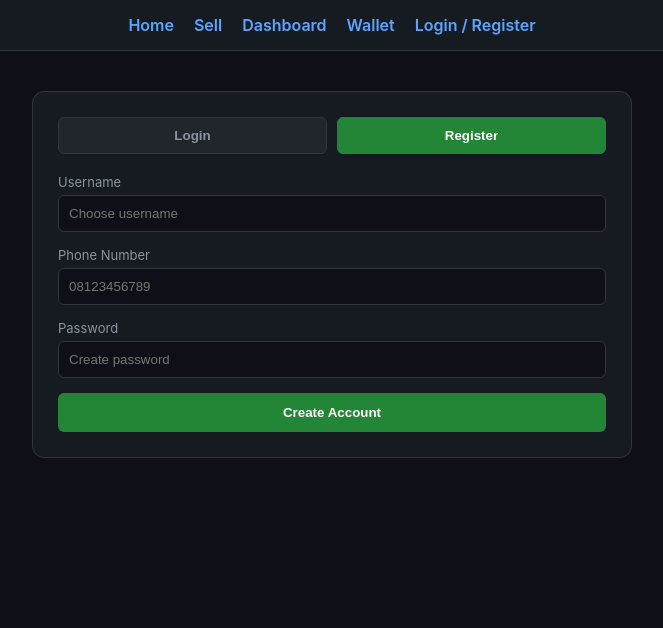
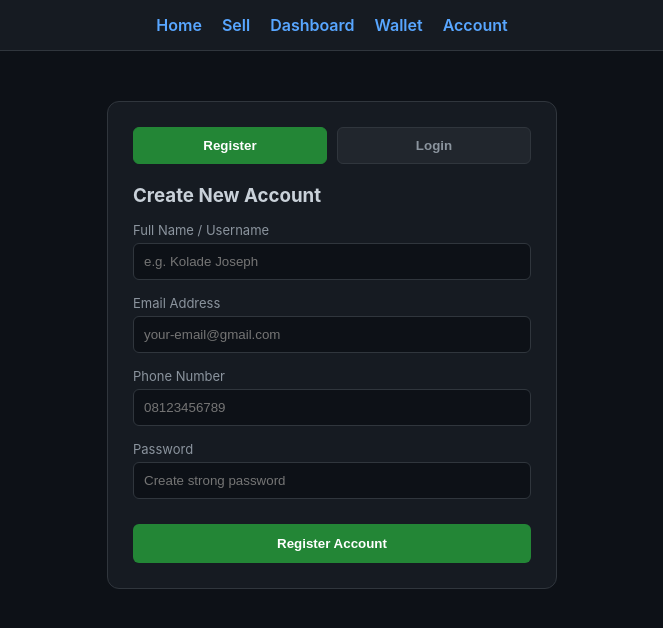
Before and after one commit to Realona/realona, a website: page auth.html in a window 1280 px wide. Both pictures are taken after a click on the button "Register". Shown: the whole page, without its empty margins (308-971 px from the left). Drawn offline with Linux system fonts and the light colour scheme.

Commit message:
Add full user registration form, local session handling, and dynamic user profile rendering

```diff
--- a/auth.html
+++ b/auth.html
@@ -3,17 +3,18 @@
 <head>
     <meta charset="utf-8">
     <meta name="viewport" content="width=device-width, initial-scale=1">
-    <title>Authentication - Realona Exchange</title>
+    <title>Account Registration & Login - Realona</title>
     <link rel="stylesheet" href="style.css">
     <style>
-        .auth-card { background: #161b22; border: 1px solid #30363d; border-radius: 12px; padding: 25px; margin-top: 20px; }
+        .auth-container { max-width: 450px; margin: 30px auto; padding: 20px; }
+        .auth-card { background: #161b22; border: 1px solid #30363d; border-radius: 12px; padding: 25px; }
         .tab-group { display: flex; gap: 10px; margin-bottom: 20px; }
         .auth-tab { flex: 1; padding: 10px; background: #21262d; border: 1px solid #30363d; color: #8b949e; border-radius: 6px; cursor: pointer; font-weight: bold; }
         .auth-tab.active { background: #238636; color: #fff; border-color: #238636; }
         .form-group { margin-bottom: 15px; text-align: left; }
         .form-group label { display: block; font-size: 13px; color: #8b949e; margin-bottom: 5px; }
         .form-group input { width: 100%; padding: 10px; background: #0d1117; border: 1px solid #30363d; color: #c9d1d9; border-radius: 6px; box-sizing: border-box; }
-        .btn-submit { width: 100%; padding: 12px; background: #238636; color: #fff; border: none; border-radius: 6px; font-weight: bold; cursor: pointer; }
+        .btn-submit { width: 100%; padding: 12px; background: #238636; color: #fff; border: none; border-radius: 6px; font-weight: bold; cursor: pointer; margin-top: 10px; }
     </style>
 </head>
 <body>
@@ -22,36 +23,25 @@
         <a href="sell.html">Sell</a>
         <a href="dashboard.html">Dashboard</a>
         <a href="wallet.html">Wallet</a>
-        <a href="auth.html" style="color:#58a6ff;">Login / Register</a>
+        <a href="auth.html" style="color:#58a6ff;">Account</a>
     </nav>
-    <div class="sell-container">
+    <div class="auth-container">
         <div class="auth-card">
             <div class="tab-group">
-                <button id="tabLogin" class="auth-tab active" onclick="switchTab('login')">Login</button>
-                <button id="tabRegister" class="auth-tab" onclick="switchTab('register')">Register</button>
+                <button id="tabRegister" class="auth-tab active" onclick="switchTab('register')">Register</button>
+                <button id="tabLogin" class="auth-tab" onclick="switchTab('login')">Login</button>
             </div>
 
-            <!-- Login Form -->
-            <form id="loginForm" onsubmit="handleLogin(event)">
+            <!-- Registration Form -->
+            <form id="registerForm" onsubmit="handleRegister(event)">
+                <h3 style="margin-bottom: 15px; color:#c9d1d9;">Create New Account</h3>
                 <div class="form-group">
-                    <label>Email / Phone Number</label>
-                    <input type="text" id="loginUser" required placeholder="e.g. 08012345678">
+                    <label>Full Name / Username</label>
+                    <input type="text" id="regUsername" required placeholder="e.g. Kolade Joseph">
                 </div>
                 <div class="form-group">
-                    <label>Password</label>
-                    <input type="password" id="loginPass" required placeholder="••••••••">
-                </div>
-                <button type="submit" class="btn-submit">Login to Realona</button>
-                <div style="margin-top:12px; text-align:right;">
-                    <a href="reset-password.html" style="color:#58a6ff; font-size:12px; text-decoration:none;">Forgot Password? (OTP)</a>
-                </div>
-            </form>
-
-            <!-- Register Form -->
-            <form id="registerForm" onsubmit="handleRegister(event)" style="display:none;">
-                <div class="form-group">
-                    <label>Username</label>
-                    <input type="text" id="regUsername" required placeholder="Choose username">
+                    <label>Email Address</label>
+                    <input type="email" id="regEmail" required placeholder="your-email@gmail.com">
                 </div>
                 <div class="form-group">
                     <label>Phone Number</label>
@@ -59,55 +49,73 @@
                 </div>
                 <div class="form-group">
                     <label>Password</label>
-                    <input type="password" id="regPass" required placeholder="Create password">
+                    <input type="password" id="regPass" required placeholder="Create strong password">
                 </div>
-                <button type="submit" class="btn-submit">Create Account</button>
+                <button type="submit" class="btn-submit">Register Account</button>
+            </form>
+            <!-- Login Form -->
+            <form id="loginForm" onsubmit="handleLogin(event)" style="display:none;">
+                <h3 style="margin-bottom: 15px; color:#c9d1d9;">Welcome Back</h3>
+                <div class="form-group">
+                    <label>Email Address or Phone</label>
+                    <input type="text" id="loginId" required placeholder="Email or Phone number">
+                </div>
+                <div class="form-group">
+                    <label>Password</label>
+                    <input type="password" id="loginPass" required placeholder="••••••••">
+                </div>
+                <button type="submit" class="btn-submit">Sign In</button>
+                <div style="margin-top:15px; text-align:right;">
+                    <a href="reset-password.html" style="color:#58a6ff; font-size:12px; text-decoration:none;">Forgot Password? (OTP)</a>
+                </div>
             </form>
         </div>
     </div>
+
     <script>
         function switchTab(tab) {
+            document.getElementById('tabRegister').classList.toggle('active', tab === 'register');
             document.getElementById('tabLogin').classList.toggle('active', tab === 'login');
-            document.getElementById('tabRegister').classList.toggle('active', tab === 'register');
+            document.getElementById('registerForm').style.display = tab === 'register' ? 'block' : 'none';
             document.getElementById('loginForm').style.display = tab === 'login' ? 'block' : 'none';
-            document.getElementById('registerForm').style.display = tab === 'register' ? 'block' : 'none';
         }
 
         function handleRegister(e) {
             e.preventDefault();
             let username = document.getElementById('regUsername').value.trim();
+            let email = document.getElementById('regEmail').value.trim();
             let phone = document.getElementById('regPhone').value.trim();
             let pass = document.getElementById('regPass').value;
 
             let users = JSON.parse(localStorage.getItem('realonaUsers') || '[]');
-            if (users.find(u => u.phone === phone || u.username === username)) {
-                alert('An account with this username or phone number already exists!');
+            if (users.find(u => u.email === email || u.phone === phone)) {
+                alert('An account with this email or phone number already exists!');
                 return;
             }
 
-            let newUser = { username, phone, pass };
+            let newUser = { username, email, phone, pass, createdAt: new Date().toLocaleDateString() };
             users.push(newUser);
             localStorage.setItem('realonaUsers', JSON.stringify(users));
             localStorage.setItem('realonaCurrentUser', JSON.stringify(newUser));
 
-            alert('Account registered successfully! Welcome to Realona.');
+            alert('Account registered successfully! Welcome ' + username + '.');
             window.location.href = 'dashboard.html';
         }
 
         function handleLogin(e) {
             e.preventDefault();
-            let userVal = document.getElementById('loginUser').value.trim();
+            let inputId = document.getElementById('loginId').value.trim();
             let passVal = document.getElementById('loginPass').value;
 
             let users = JSON.parse(localStorage.getItem('realonaUsers') || '[]');
-            let found = users.find(u => (u.phone === userVal || u.username === userVal) && u.pass === passVal);
+            let found = users.find(u => (u.email === inputId || u.phone === inputId) && u.pass === passVal);
 
             if (found) {
                 localStorage.setItem('realonaCurrentUser', JSON.stringify(found));
-                alert('Login successful!');
+                alert('Login successful! Welcome back, ' + found.username + '.');
                 window.location.href = 'dashboard.html';
             } else {
-                alert('Invalid username/phone or password!');
+                alert('Invalid email/phone or password!');
             }
         }
     </script>
```
Also changed, not shown: dashboard.html (+8 -0 lines).
